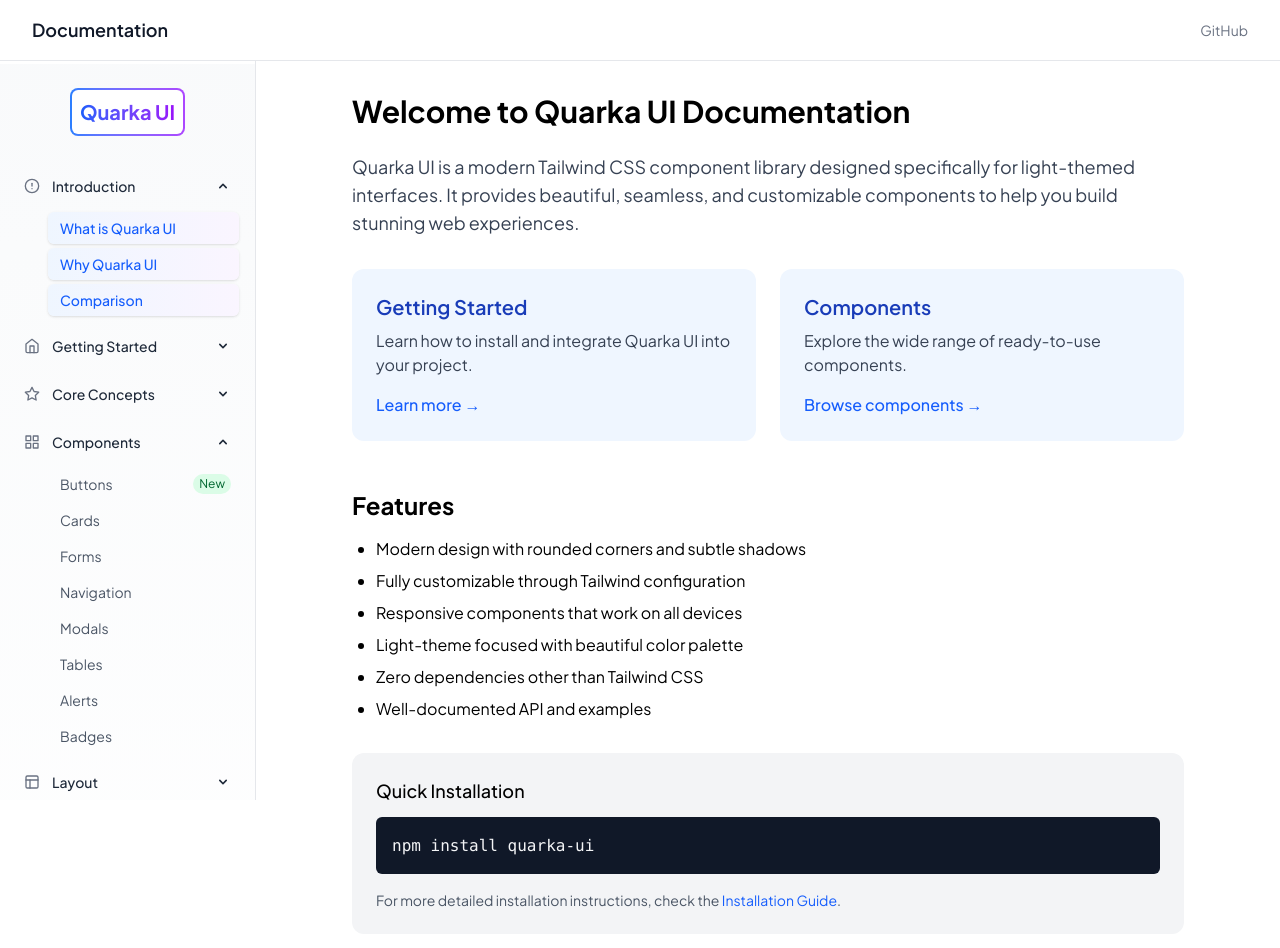
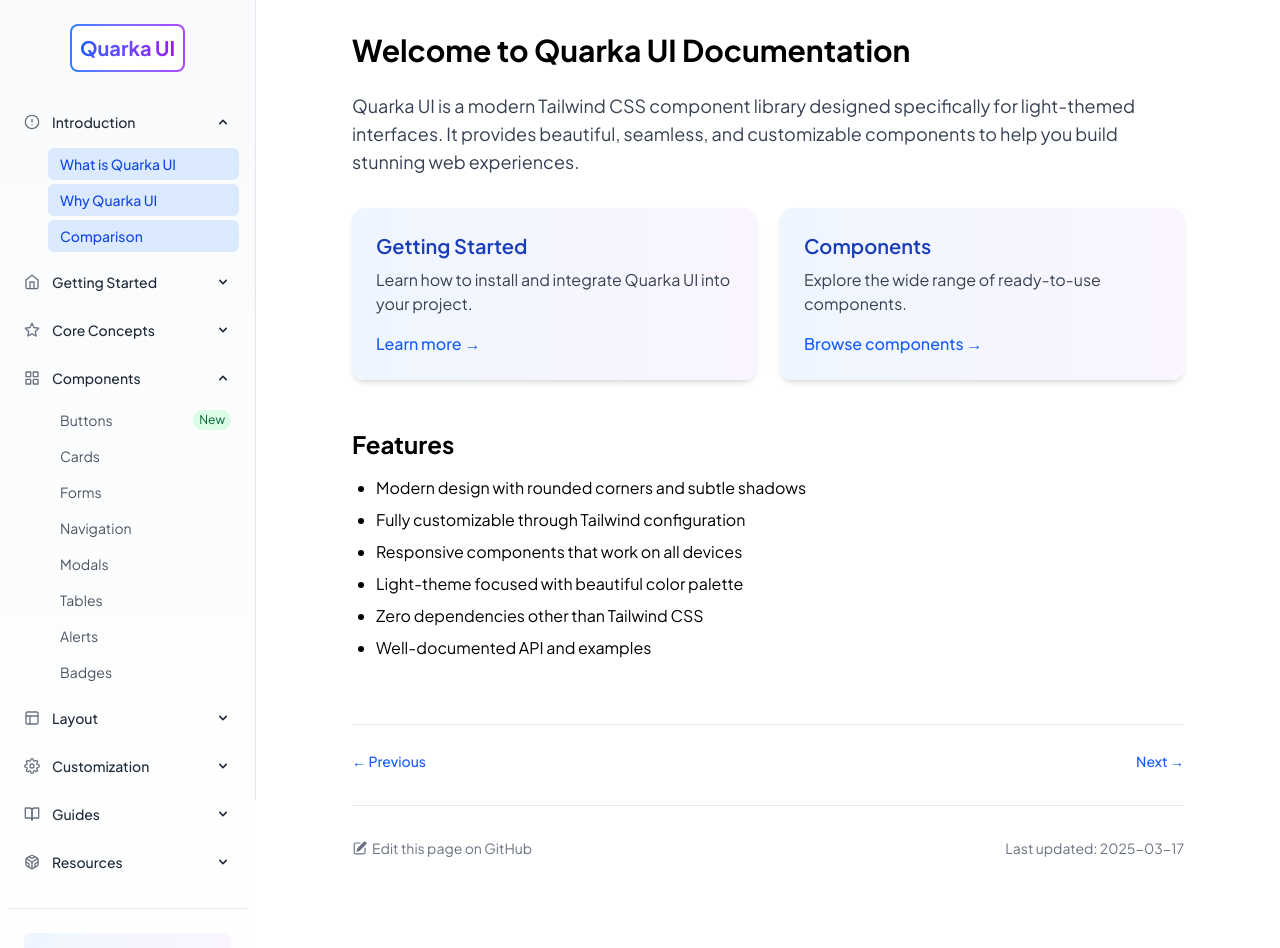
Before and after one commit to mamatqurtifa/quarka-ui, a React (Vite) app: page /docs in a window 1280 px wide. Shown: the top 948 px of the page. After the commit the page ends 890 px from the top, so only its background shows below. Built offline with nearby package versions, Linux system fonts and the light colour scheme.

Commit message:
feat: update documentation to include Alpine.js installation and improve clarity on prerequisites

```diff
--- a/src/pages/Documentation/DocContent.jsx
+++ b/src/pages/Documentation/DocContent.jsx
@@ -1,30 +1,42 @@
-import React from 'react';
+import React from "react";
 
 // Default content for introduction page
 const IntroductionContent = () => (
   <div>
-    <h1 className="text-3xl font-bold mb-6">Welcome to Quarka UI Documentation</h1>
+    <h1 className="text-3xl font-bold mb-6">
+      Welcome to Quarka UI Documentation
+    </h1>
     <p className="text-lg text-gray-700 mb-6">
-      Quarka UI is a modern Tailwind CSS component library designed specifically for light-themed interfaces. It provides beautiful, seamless, and customizable components to help you build stunning web experiences.
+      Quarka UI is a modern Tailwind CSS component library designed specifically
+      for light-themed interfaces. It provides beautiful, seamless, and
+      customizable components to help you build stunning web experiences.
     </p>
 
     <div className="grid grid-cols-1 md:grid-cols-2 gap-6 mt-8">
-      <div className="bg-blue-50 p-6 rounded-xl">
-        <h2 className="text-xl font-semibold text-blue-800 mb-2">Getting Started</h2>
+      <div className="bg-gradient-to-r from-blue-50 to-purple-50 p-6 rounded-xl shadow-md transform transition-transform hover:scale-105">
+        <h2 className="text-xl font-semibold text-blue-800 mb-2">
+          Getting Started
+        </h2>
         <p className="text-gray-700 mb-4">
           Learn how to install and integrate Quarka UI into your project.
         </p>
-        <a href="/docs/getting-started/installation" className="text-blue-600 font-medium hover:text-blue-800">
+        <a
+          href="/docs/getting-started/installation"
+          className="text-blue-600 font-medium hover:text-blue-800 transition-colors"
+        >
           Learn more →
         </a>
       </div>
 
-      <div className="bg-blue-50 p-6 rounded-xl">
+      <div className="bg-gradient-to-r from-blue-50 to-purple-50 p-6 rounded-xl shadow-md transform transition-transform hover:scale-105">
         <h2 className="text-xl font-semibold text-blue-800 mb-2">Components</h2>
         <p className="text-gray-700 mb-4">
           Explore the wide range of ready-to-use components.
         </p>
-        <a href="/docs/components/buttons" className="text-blue-600 font-medium hover:text-blue-800">
+        <a
+          href="/docs/components/buttons"
+          className="text-blue-600 font-medium hover:text-blue-800 transition-colors"
+        >
           Browse components →
         </a>
       </div>
@@ -39,16 +51,6 @@ const IntroductionContent = () => (
       <li>Zero dependencies other than Tailwind CSS</li>
       <li>Well-documented API and examples</li>
     </ul>
-
-    <div className="bg-gray-100 p-6 rounded-xl mt-8">
-      <h3 className="text-lg font-medium mb-3">Quick Installation</h3>
-      <div className="bg-gray-900 text-gray-100 p-4 rounded-md overflow-x-auto">
-        <code>npm install quarka-ui</code>
-      </div>
-      <p className="mt-4 text-sm text-gray-600">
-        For more detailed installation instructions, check the <a href="/docs/getting-started/installation" className="text-blue-600 hover:underline">Installation Guide</a>.
-      </p>
-    </div>
   </div>
 );
 
@@ -59,12 +61,12 @@ const ContentComingSoon = ({ section, subsection }) => (
       Content Coming Soon
     </h1>
     <p className="text-gray-600 max-w-md mx-auto mb-6">
-      We're currently developing documentation for <strong>{subsection || section}</strong>.
-      Please check back later.
+      We're currently developing documentation for{" "}
+      <strong>{subsection || section}</strong>. Please check back later.
     </p>
     <a
       href="/docs/introduction"
-      className="inline-flex mt-6 px-4 py-2 border border-transparent text-sm font-medium rounded-md text-white bg-blue-600 hover:bg-blue-700"
+      className="inline-flex mt-6 px-4 py-2 border border-transparent text-sm font-medium rounded-md text-white bg-blue-600 hover:bg-blue-700 transition-colors"
     >
       Return to Documentation Home
     </a>
@@ -72,28 +74,32 @@ const ContentComingSoon = ({ section, subsection }) => (
 );
 
 // Pre-defined content components (only import those that already exist)
-const GettingStartedInstallation = React.lazy(() => import('./content/getting-started/installation'));
-const ComponentsButtons = React.lazy(() => import('./content/components/buttons'));
+const GettingStartedInstallation = React.lazy(() =>
+  import("./content/getting-started/installation")
+);
+const ComponentsButtons = React.lazy(() =>
+  import("./content/components/buttons")
+);
 
 export default function DocContent({ section, subsection }) {
   // Define content map for only existing components
   const contentComponents = {
-    'introduction': {
-      default: IntroductionContent
+    introduction: {
+      default: IntroductionContent,
     },
-    'getting-started': {
-      'installation': GettingStartedInstallation,
+    "getting-started": {
+      installation: GettingStartedInstallation,
     },
-    'components': {
-      'buttons': ComponentsButtons,
-    }
+    components: {
+      buttons: ComponentsButtons,
+    },
   };
 
   // Render content based on section and subsection
   const renderContent = () => {
     try {
       // For introduction without subsection
-      if (section === 'introduction' && !subsection) {
+      if (section === "introduction" && !subsection) {
         return <IntroductionContent />;
       }
 
@@ -101,16 +107,20 @@ export default function DocContent({ section, subsection }) {
       if (section in contentComponents) {
         if (!subsection && contentComponents[section].default) {
           const DefaultContent = contentComponents[section].default;
-          return <React.Suspense fallback={<div>Loading...</div>}>
-            <DefaultContent />
-          </React.Suspense>;
+          return (
+            <React.Suspense fallback={<div>Loading...</div>}>
+              <DefaultContent />
+            </React.Suspense>
+          );
         }
 
         if (subsection && contentComponents[section][subsection]) {
           const ContentComponent = contentComponents[section][subsection];
-          return <React.Suspense fallback={<div>Loading...</div>}>
-            <ContentComponent />
-          </React.Suspense>;
+          return (
+            <React.Suspense fallback={<div>Loading...</div>}>
+              <ContentComponent />
+            </React.Suspense>
+          );
         }
       }
 
@@ -131,13 +141,19 @@ export default function DocContent({ section, subsection }) {
         <div className="flex justify-between">
           <div>
             {/* Previous link would go here */}
-            <a href="#" className="text-sm font-medium text-blue-600 hover:text-blue-800">
+            <a
+              href="#"
+              className="text-sm font-medium text-blue-600 hover:text-blue-800"
+            >
               ← Previous
             </a>
           </div>
           <div>
             {/* Next link would go here */}
-            <a href="#" className="text-sm font-medium text-blue-600 hover:text-blue-800">
+            <a
+              href="#"
+              className="text-sm font-medium text-blue-600 hover:text-blue-800"
+            >
               Next →
             </a>
           </div>
@@ -148,8 +164,10 @@ export default function DocContent({ section, subsection }) {
       <div className="mt-8 pt-8 border-t border-gray-200">
         <div className="flex items-center justify-between text-sm text-gray-500">
           <a
-            href={`https://github.com/qurtifa/quarka-ui/edit/main/docs/${section}/${subsection || 'index'}.md`}
-            className="flex items-center hover:text-gray-900"
+            href={`https://github.com/qurtifa/quarka-ui/edit/main/docs/${section}/${
+              subsection || "index"
+            }.md`}
+            className="flex items-center hover:text-gray-900 transition-colors"
             target="_blank"
             rel="noopener noreferrer"
           >
--- a/src/pages/Documentation/Sidebar.jsx
+++ b/src/pages/Documentation/Sidebar.jsx
@@ -1,6 +1,6 @@
-/* eslint-disable no-unused-vars */
 import React, { useState } from "react";
 import { Link } from "react-router-dom";
+import { Menu as MenuIcon, X as CloseIcon } from "lucide-react";
 
 export default function Sidebar({
   currentSection,
@@ -11,6 +11,7 @@ export default function Sidebar({
   const [expandedSections, setExpandedSections] = useState({
     Components: true, // Buka section Components secara default
   });
+  const [sidebarOpen, setSidebarOpen] = useState(!mobile); // Responsive sidebar state
 
   // Toggle section expand/collapse
   const toggleSection = (title) => {
@@ -18,6 +19,11 @@ export default function Sidebar({
       ...prev,
       [title]: !prev[title],
     }));
+  };
+
+  // Toggle sidebar open/close
+  const toggleSidebar = () => {
+    setSidebarOpen(!sidebarOpen);
   };
 
   // Definisikan struktur navigasi
@@ -250,7 +256,30 @@ export default function Sidebar({
   };
 
   return (
+    <div className="bg-white min-h-screen lg:flex lg:flex-col lg:w-64 lg:fixed lg:inset-y-0 lg:border-r lg:border-gray-200">
+      {/* Mobile menu button */}
+      <div className="lg:hidden flex items-center justify-between px-4 py-2 border-b border-gray-200">
+        <button
+          type="button"
+          className="text-gray-500 hover:text-gray-900 focus:outline-none"
+          onClick={toggleSidebar}
+        >
+          {sidebarOpen ? (
+            <CloseIcon className="w-6 h-6" />
+          ) : (
+            <MenuIcon className="w-6 h-6" />
+          )}
+        </button>
+        <span className="font-semibold text-gray-900">Documentation</span>
+      </div>
+
+      {/* Sidebar content */}
       <nav
+        className={`transition-transform transform ${
+          sidebarOpen ? "translate-x-0" : "-translate-x-full"
+        } lg:translate-x-0`}
+      >
+        <div
           className="px-2 py-6 bg-gradient-to-b from-gray-50 to-white"
           aria-label="Documentation"
         >
@@ -268,7 +297,10 @@ export default function Sidebar({
           {/* Navigation */}
           <div className="space-y-1">
             {navigation.map((category) => {
-          const isOpen = shouldSectionBeOpen(category.title, category.items);
+              const isOpen = shouldSectionBeOpen(
+                category.title,
+                category.items
+              );
 
               return (
                 <div key={category.title} className="mb-2">
@@ -318,7 +350,7 @@ export default function Sidebar({
                               onClick={onNavigate}
                               className={`flex items-center justify-between pl-3 pr-2 py-1.5 text-sm rounded-md transition-all ${
                                 isActive
-                              ? "bg-gradient-to-r from-blue-50 to-purple-50 text-blue-600 font-medium shadow-sm"
+                                  ? "bg-blue-100 text-blue-700 font-medium"
                                   : "text-gray-600 hover:bg-gray-50 hover:text-gray-900"
                               }`}
                               aria-current={isActive ? "page" : undefined}
@@ -395,6 +427,8 @@ export default function Sidebar({
               </a>
             </div>
           </div>
+        </div>
       </nav>
+    </div>
   );
 }
--- a/src/pages/Documentation/content/getting-started/installation.jsx
+++ b/src/pages/Documentation/content/getting-started/installation.jsx
@@ -10,37 +10,48 @@ export default function Installation() {
 
       <h2 className="text-2xl font-semibold mt-8 mb-4">Prerequisites</h2>
       <p className="mb-4">
-        Quarka UI requires Tailwind CSS as a peer dependency. Make sure you have Tailwind CSS installed in your project.
+        Quarka UI requires Tailwind CSS and Alpine.js. Make sure you have them installed in your project.
       </p>
+
+      <h2 className="text-2xl font-semibold mt-8 mb-4">Installing Tailwind CSS</h2>
+      <p className="mb-6">
+        Follow the official Tailwind CSS installation guide:
+      </p>
+
       <div className="bg-gray-100 p-6 rounded-xl mb-8">
         <h3 className="text-lg font-medium mb-3">Install Tailwind CSS</h3>
+        <p className="mb-4">
+          You can install Tailwind CSS via npm:
+        </p>
         <div className="bg-gray-900 text-gray-100 p-4 rounded-md overflow-x-auto">
           <code>npm install tailwindcss</code>
         </div>
+        <p className="mt-4 text-sm text-gray-600">
+          For more detailed installation instructions, visit the <a href="https://tailwindcss.com/docs/installation" target="_blank" rel="noopener noreferrer" className="text-blue-600 hover:underline">Tailwind CSS Installation Guide</a>.
+        </p>
       </div>
 
-      <h2 className="text-2xl font-semibold mt-8 mb-4">Installing Quarka UI</h2>
+      <h2 className="text-2xl font-semibold mt-8 mb-4">Installing Alpine.js</h2>
       <p className="mb-6">
-        You can install Quarka UI using npm or yarn:
+        Follow the official Alpine.js installation guide:
       </p>
 
-      <div className="bg-gray-100 p-6 rounded-xl mb-6">
-        <h3 className="text-lg font-medium mb-3">Using npm</h3>
+      <div className="bg-gray-100 p-6 rounded-xl mb-8">
+        <h3 className="text-lg font-medium mb-3">Install Alpine.js</h3>
+        <p className="mb-4">
+          You can include Alpine.js via CDN:
+        </p>
         <div className="bg-gray-900 text-gray-100 p-4 rounded-md overflow-x-auto">
-          <code>npm install quarka-ui</code>
+          <code>{`<script defer src="https://cdn.jsdelivr.net/npm/alpinejs@3.9.1/dist/cdn.min.js"></script>`}</code>
         </div>
-      </div>
-
-      <div className="bg-gray-100 p-6 rounded-xl mb-8">
-        <h3 className="text-lg font-medium mb-3">Using yarn</h3>
-        <div className="bg-gray-900 text-gray-100 p-4 rounded-md overflow-x-auto">
-          <code>yarn add quarka-ui</code>
-        </div>
+        <p className="mt-4 text-sm text-gray-600">
+          For more detailed installation instructions, visit the <a href="https://alpinejs.dev/essentials/installation" target="_blank" rel="noopener noreferrer" className="text-blue-600 hover:underline">Alpine.js Installation Guide</a>.
+        </p>
       </div>
 
       <h2 className="text-2xl font-semibold mt-8 mb-4">Configuration</h2>
       <p className="mb-6">
-        After installation, you need to add Quarka UI to your Tailwind configuration. Create or edit your <code className="bg-gray-100 px-1 py-0.5 rounded">tailwind.config.js</code> file:
+        After installing Tailwind CSS and Alpine.js, you need to configure your project to use them. Create or edit your <code className="bg-gray-100 px-1 py-0.5 rounded">tailwind.config.js</code> file:
       </p>
 
       <div className="bg-gray-100 p-6 rounded-xl mb-8">
@@ -80,7 +91,7 @@ export default function Installation() {
 
       <h2 className="text-2xl font-semibold mt-8 mb-4">Usage</h2>
       <p className="mb-6">
-        After installing and configuring Quarka UI, you can start using its components in your project:
+        After installing and configuring Tailwind CSS and Alpine.js, you can start using them in your project:
       </p>
 
       <div className="bg-gray-100 p-6 rounded-xl">
@@ -101,7 +112,7 @@ function App() {
 
       <h2 className="text-2xl font-semibold mt-8 mb-4">Next Steps</h2>
       <p className="mb-4">
-        Now that you have Quarka UI installed, check out our:
+        Now that you have Tailwind CSS and Alpine.js installed, check out our:
       </p>
       <ul className="list-disc pl-6 space-y-2">
         <li><a href="/docs/getting-started/quick-start" className="text-blue-600 hover:underline">Quick Start Guide</a> - Learn the basics of using Quarka UI</li>
--- a/src/pages/Documentation/index.jsx
+++ b/src/pages/Documentation/index.jsx
@@ -13,31 +13,6 @@ export default function Documentation() {
   return (
     <div className="bg-white min-h-screen">
       {/* Header */}
-      <header className="sticky top-0 z-30 flex items-center justify-between px-4 py-4 bg-white border-b border-gray-200 sm:px-6 lg:px-8">
-        <div className="flex items-center">
-          <button
-            type="button"
-            className="inline-flex items-center p-2 mr-3 text-gray-500 rounded-md lg:hidden hover:text-gray-900 hover:bg-gray-100"
-            onClick={() => setSidebarOpen(true)}
-          >
-            <span className="sr-only">Open sidebar</span>
-            <MenuIcon className="w-6 h-6" aria-hidden="true" />
-          </button>
-          <h1 className="text-lg font-semibold text-gray-900">Documentation</h1>
-        </div>
-
-        {/* Right side of header - could include search, etc. */}
-        <div className="flex items-center space-x-4">
-          <a
-            href="https://github.com/qurtifa/quarka-ui"
-            target="_blank"
-            rel="noopener noreferrer"
-            className="text-sm text-gray-500 hover:text-gray-900"
-          >
-            GitHub
-          </a>
-        </div>
-      </header>
 
       {/* Mobile sidebar */}
       <div
```
Also changed, not shown: src/landing/Landing.jsx (+20 -20 lines). Lines whose indentation alone changed are shown as unchanged.
